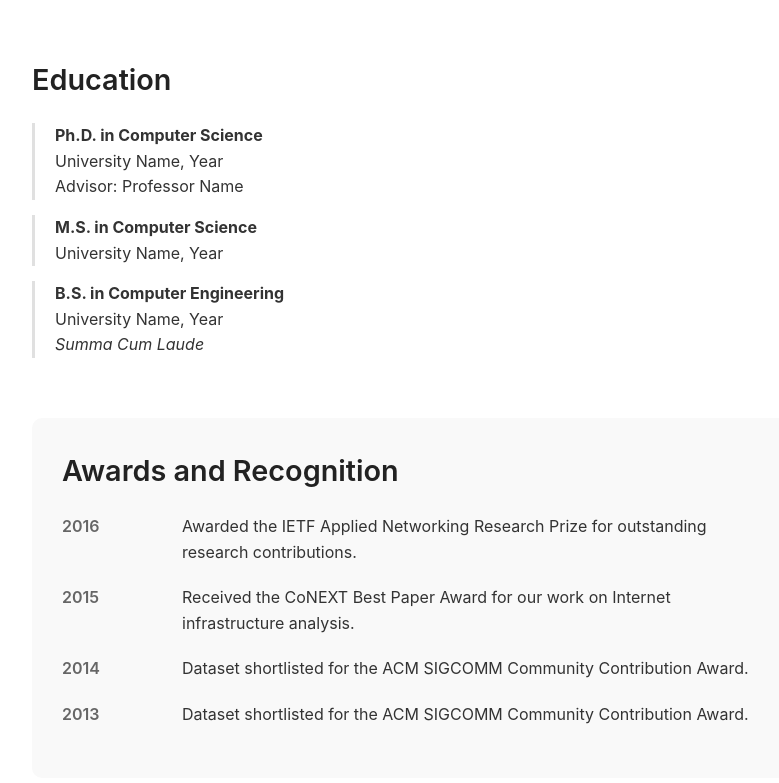
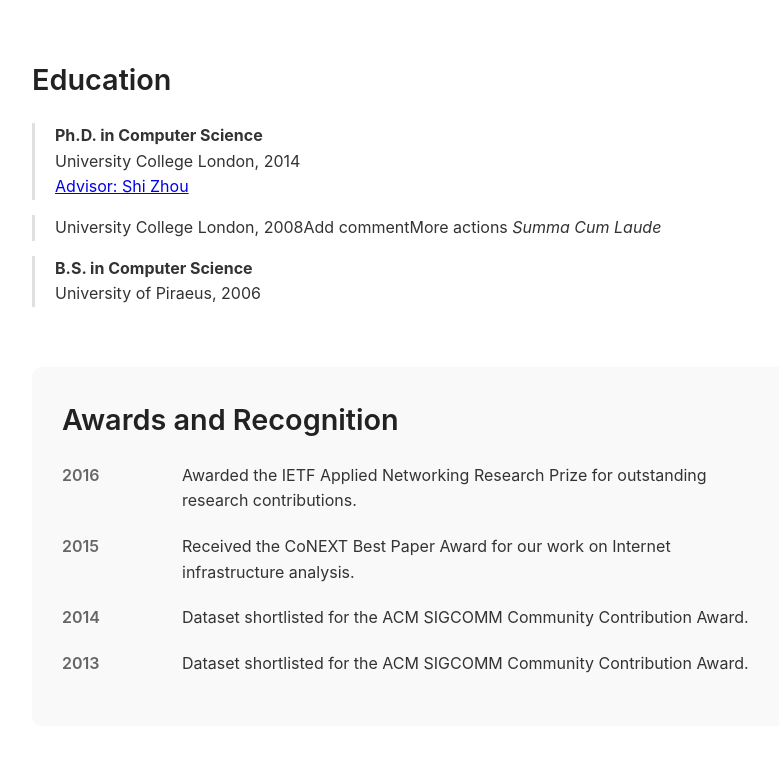
Before and after one commit to vgiotsas/vgiotsas.github.io, a plain HTML site: page index.html in a window 1280 px wide. Shown: the part 1447-2230 px from the top of the page, without its empty margins (228-1007 px from the left). Drawn offline with Linux system fonts and the light colour scheme.

Commit message:
Update index.html

```diff
--- a/index.html
+++ b/index.html
@@ -395,17 +395,16 @@
             <h2>Education</h2>
             <div class="education-item">
                 <strong>Ph.D. in Computer Science</strong><br>
-                University Name, Year<br>
-                Advisor: Professor Name
+                University College London, 2014<br>
+                <a href="https://profiles.ucl.ac.uk/2169-shi-zhou">Advisor: Shi Zhou</a>
             </div>
             <div class="education-item">
-                <strong>M.S. in Computer Science</strong><br>
-                University Name, Year
+                University College London, 2008Add commentMore actions
+                <em>Summa Cum Laude</em>
             </div>
             <div class="education-item">
-                <strong>B.S. in Computer Engineering</strong><br>
-                University Name, Year<br>
-                <em>Summa Cum Laude</em>
+                <strong>B.S. in Computer Science</strong><br>
+                University of Piraeus, 2006<br>
             </div>
         </section>
 
```
